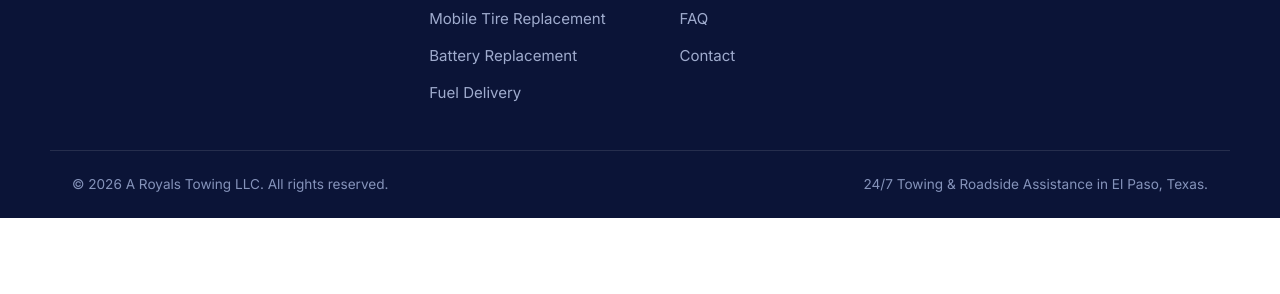
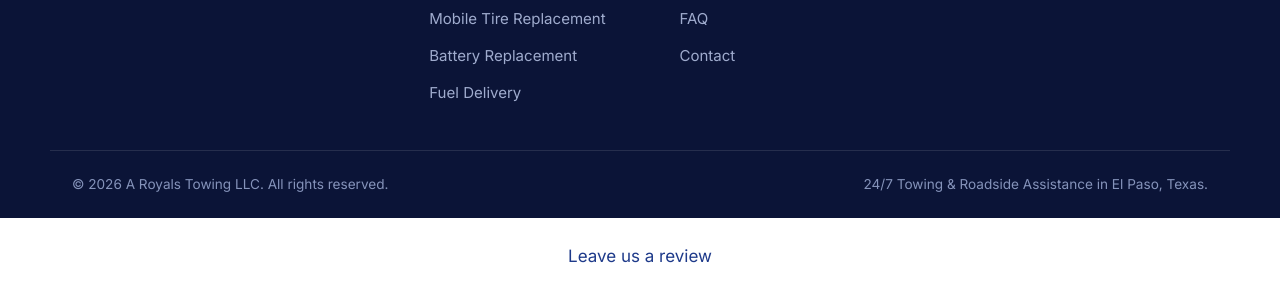
Before and after one commit to hmseeb/site-a-royals-towing-llc-se-9d21, a plain HTML site: page blog/24-7-towing-el-paso/index.html in a window 1280 px wide. Shown: the part 1922-2216 px from the top of the page. Before the commit the page ends 2140 px from the top, so only its background shows below. Drawn offline with nearby package versions, Linux system fonts and the light colour scheme.

Commit message:
feat: add review page link

```diff
--- a/blog/24-7-towing-el-paso/index.html
+++ b/blog/24-7-towing-el-paso/index.html
@@ -120,5 +120,6 @@
     <p>24/7 Towing &amp; Roadside Assistance in El Paso, Texas.</p>
   </div>
 </footer>
+<p data-lv-review="1" style="text-align:center;margin:24px 0"><a href="/review">Leave us a review</a></p>
 </body>
 </html>
```
Also changed, not shown: blog/24-7-towing/index.html (+1 -0 lines), blog/battery-replacement-service-el-paso/index.html (+1 -0 lines), blog/car-lockout-service-el-paso/index.html (+1 -0 lines), blog/fuel-delivery/index.html (+1 -0 lines), blog/index.html (+1 -0 lines), blog/light-duty-roadside-service/index.html (+1 -0 lines), blog/mechanical-repairs-and-rim-repair/index.html (+1 -0 lines), blog/mobile-tire-replacement-el-paso/index.html (+1 -0 lines), blog/roadside-assistance-cost-el-paso/index.html (+1 -0 lines), blog/roadside-assistance-coverage/index.html (+1 -0 lines), blog/roadside-assistance-for-a-car-that-died/index.html (+1 -0 lines), blog/tire-repair-el-paso/index.html (+1 -0 lines), blog/tire-repair/index.html (+1 -0 lines), blog/towing-for-stripped-lug-nuts-el-paso/index.html (+1 -0 lines), 3 more files.
